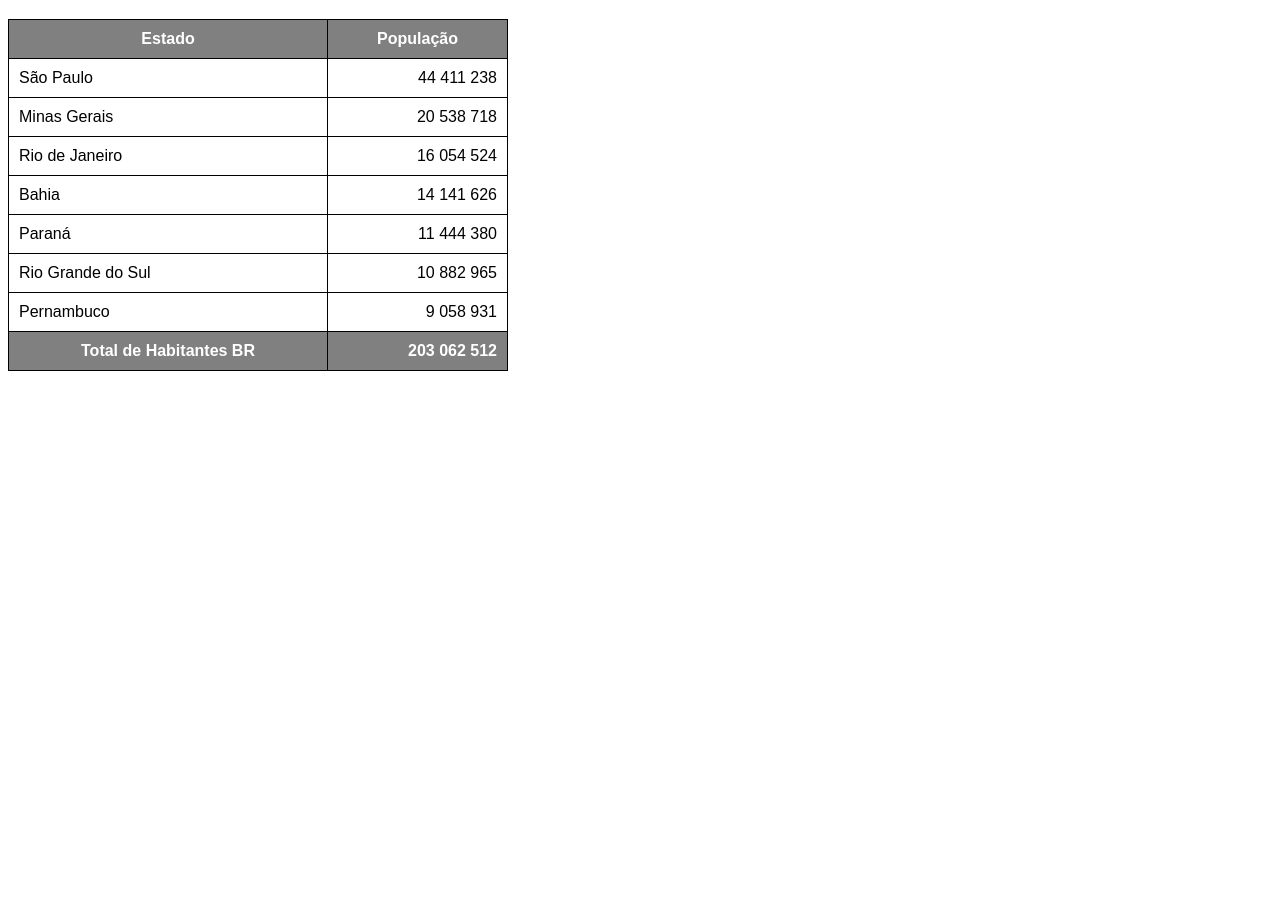
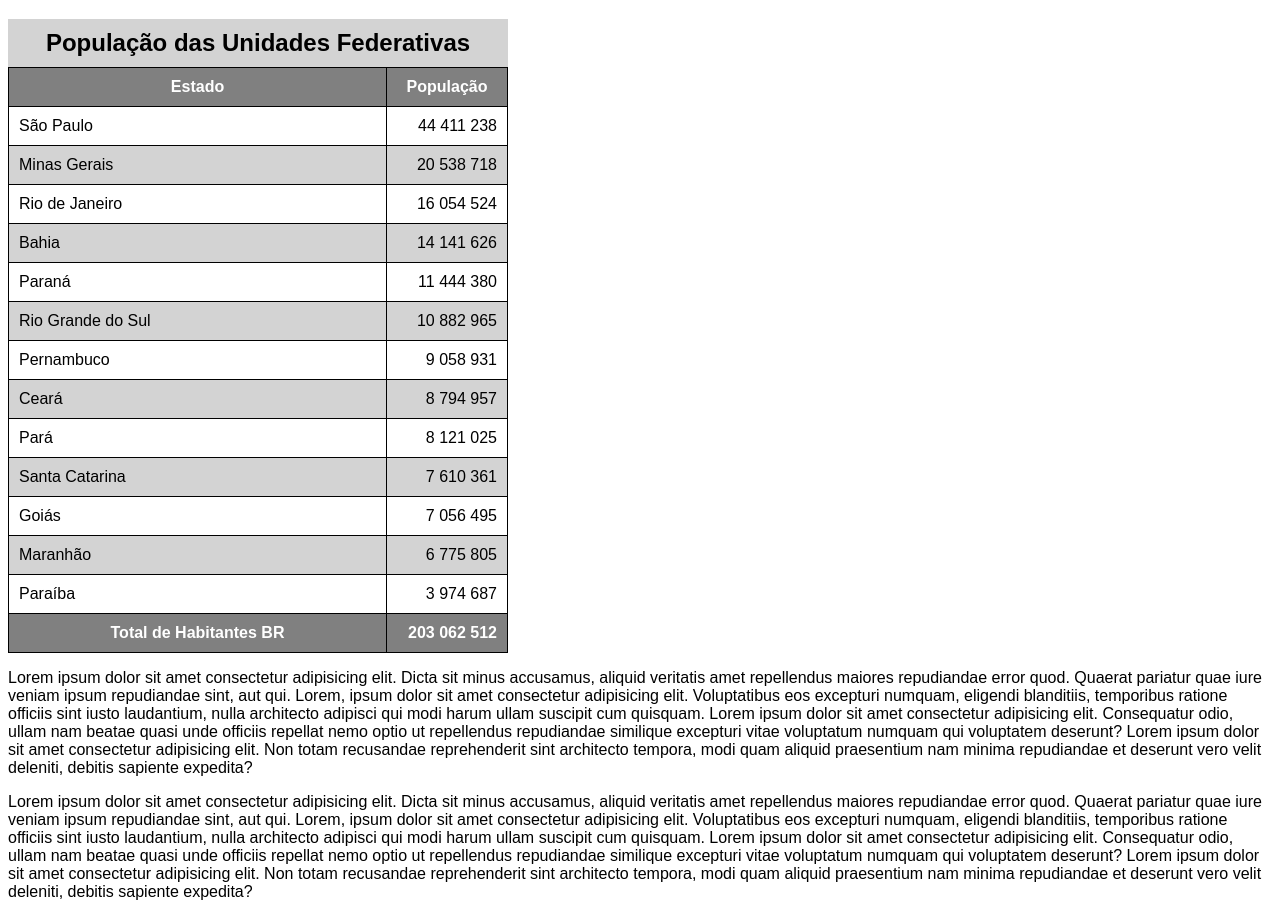
Before and after one commit to marina-araujo/html-css-2, a plain HTML site: page Exercícios/ex023/tabela002.html in a window 1280 px wide. Shown: the part 61-963 px from the top of the page. Before the commit the page ends 800 px from the top, so only its background shows below. Drawn offline with Linux system fonts and the light colour scheme.

Commit message:
atualizei tabela002

```diff
--- a/Exercícios/ex023/tabela002.html
+++ b/Exercícios/ex023/tabela002.html
@@ -12,11 +12,33 @@
         table {
             width: 500px;
             border-collapse: collapse;
+            position: relative; /* importante para fazer o cabeçalho fixo*/
         }
 
         td, th {
             border: 1px solid black;
             padding: 10px;
+        }
+
+        caption {
+            font-size: 1.5em;
+            font-weight: bold;
+            padding: 10px;
+            background-color: lightgray;
+        }
+
+        thead > tr > th {
+            position: sticky; /* importante para fazer o cabeçalho fixo*/
+            top: -1px;
+            background-color: gray;
+        }
+
+        tbody > tr:nth-child(2n) {
+            background-color: lightgray;
+            /*
+            essa configuração deixa a tabela zebrada;
+            outra forma de fazer seria colocar odd (impar) ou even (par), no lugar do 2n
+            */
         }
 
         td.num {
@@ -34,6 +56,7 @@
     <!--
         ANATOMIA PARA TABELAS GRANDES
         TABLE
+            CAPTION
             THEAD
                 TR, TD, TH
             TBODY (pode ter só o body)
@@ -42,15 +65,16 @@
                 TR, TD, TH
     -->
     <table>
+        <caption>População das Unidades Federativas</caption>
         <thead>
             <tr>
-                <th>Estado</th>
-                <th>População</th>
+                <th scope="col">Estado</th>
+                <th scope="col" style="width: 100px;">População</th>
             </tr>
         </thead>
         <tfoot>
             <tr>
-                <th>Total de Habitantes BR</th>
+                <th scope="row">Total de Habitantes BR</th>
                 <td class="num"><strong>203 062 512</strong></td>
             </tr>
         </tfoot> <!--mesmo colocando o tfoot logo após o thead, ele só vai aparecer lá embaixo-->
@@ -83,8 +107,43 @@
                 <td>Pernambuco</td>
                 <td class="num">9 058 931</td>
             </tr>
+            <tr>
+                <td>Ceará</td>
+                <td class="num">8 794 957</td>
+            </tr>
+            <tr>
+                <td>Pará</td>
+                <td class="num">8 121 025</td>
+            </tr>
+            <tr>
+                <td>Santa Catarina</td>
+                <td class="num">7 610 361</td>
+            </tr>
+            <tr>
+                <td>Goiás</td>
+                <td class="num">7 056 495</td>
+            </tr>
+            <tr>
+                <td>Maranhão</td>
+                <td class="num">6 775 805</td>
+            </tr>
+            <tr>
+                <td>Paraíba</td>
+                <td class="num">3 974 687</td>
+            </tr>
         </tbody>
-
     </table>
+    <p>
+        Lorem ipsum dolor sit amet consectetur adipisicing elit. Dicta sit minus accusamus, aliquid veritatis amet repellendus maiores repudiandae error quod. Quaerat pariatur quae iure veniam ipsum repudiandae sint, aut qui. Lorem, ipsum dolor sit amet consectetur adipisicing elit. Voluptatibus eos excepturi numquam, eligendi blanditiis, temporibus ratione officiis sint iusto laudantium, nulla architecto adipisci qui modi harum ullam suscipit cum quisquam. Lorem ipsum dolor sit amet consectetur adipisicing elit. Consequatur odio, ullam nam beatae quasi unde officiis repellat nemo optio ut repellendus repudiandae similique excepturi vitae voluptatum numquam qui voluptatem deserunt? Lorem ipsum dolor sit amet consectetur adipisicing elit. Non totam recusandae reprehenderit sint architecto tempora, modi quam aliquid praesentium nam minima repudiandae et deserunt vero velit deleniti, debitis sapiente expedita?
+    </p>
+    <p>
+        Lorem ipsum dolor sit amet consectetur adipisicing elit. Dicta sit minus accusamus, aliquid veritatis amet repellendus maiores repudiandae error quod. Quaerat pariatur quae iure veniam ipsum repudiandae sint, aut qui. Lorem, ipsum dolor sit amet consectetur adipisicing elit. Voluptatibus eos excepturi numquam, eligendi blanditiis, temporibus ratione officiis sint iusto laudantium, nulla architecto adipisci qui modi harum ullam suscipit cum quisquam. Lorem ipsum dolor sit amet consectetur adipisicing elit. Consequatur odio, ullam nam beatae quasi unde officiis repellat nemo optio ut repellendus repudiandae similique excepturi vitae voluptatum numquam qui voluptatem deserunt? Lorem ipsum dolor sit amet consectetur adipisicing elit. Non totam recusandae reprehenderit sint architecto tempora, modi quam aliquid praesentium nam minima repudiandae et deserunt vero velit deleniti, debitis sapiente expedita?
+    </p>
+    <p>
+        Lorem ipsum dolor sit amet consectetur adipisicing elit. Dicta sit minus accusamus, aliquid veritatis amet repellendus maiores repudiandae error quod. Quaerat pariatur quae iure veniam ipsum repudiandae sint, aut qui. Lorem, ipsum dolor sit amet consectetur adipisicing elit. Voluptatibus eos excepturi numquam, eligendi blanditiis, temporibus ratione officiis sint iusto laudantium, nulla architecto adipisci qui modi harum ullam suscipit cum quisquam. Lorem ipsum dolor sit amet consectetur adipisicing elit. Consequatur odio, ullam nam beatae quasi unde officiis repellat nemo optio ut repellendus repudiandae similique excepturi vitae voluptatum numquam qui voluptatem deserunt? Lorem ipsum dolor sit amet consectetur adipisicing elit. Non totam recusandae reprehenderit sint architecto tempora, modi quam aliquid praesentium nam minima repudiandae et deserunt vero velit deleniti, debitis sapiente expedita?
+    </p>
+    <p>
+        Lorem ipsum dolor sit amet consectetur adipisicing elit. Dicta sit minus accusamus, aliquid veritatis amet repellendus maiores repudiandae error quod. Quaerat pariatur quae iure veniam ipsum repudiandae sint, aut qui. Lorem, ipsum dolor sit amet consectetur adipisicing elit. Voluptatibus eos excepturi numquam, eligendi blanditiis, temporibus ratione officiis sint iusto laudantium, nulla architecto adipisci qui modi harum ullam suscipit cum quisquam. Lorem ipsum dolor sit amet consectetur adipisicing elit. Consequatur odio, ullam nam beatae quasi unde officiis repellat nemo optio ut repellendus repudiandae similique excepturi vitae voluptatum numquam qui voluptatem deserunt? Lorem ipsum dolor sit amet consectetur adipisicing elit. Non totam recusandae reprehenderit sint architecto tempora, modi quam aliquid praesentium nam minima repudiandae et deserunt vero velit deleniti, debitis sapiente expedita?
+    </p>
 </body>
 </html>
```
